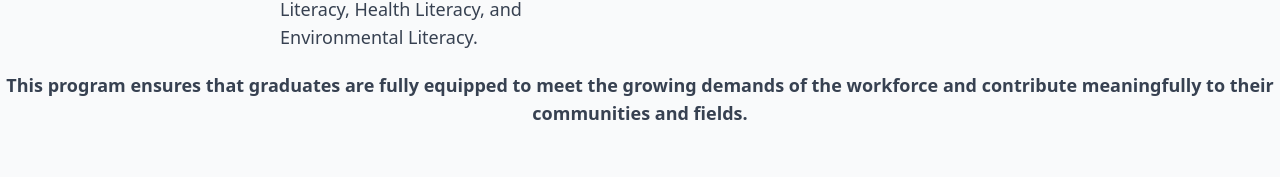
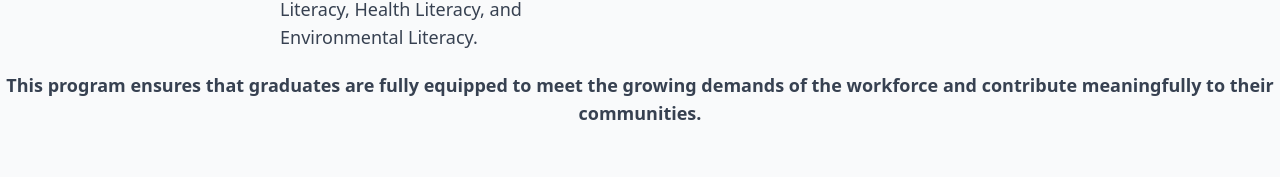
Before and after one commit to vonfrancis00/DTTED, a React (Create React App) app: page /dtled in a window 1280 px wide. Shown: the part 1811-1988 px from the top of the page. Built offline with nearby package versions, Linux system fonts and the light colour scheme.

Commit message:
last updateeee

```diff
--- a/src/pages/btled.jsx
+++ b/src/pages/btled.jsx
@@ -1,4 +1,4 @@
-import React, { useState } from "react";
+import React, { useState, useEffect } from "react";
 
 const LivelihoodEducation = () => {
     const [selectedGroup, setSelectedGroup] = useState(null);
@@ -40,6 +40,12 @@ const LivelihoodEducation = () => {
             "/HomeEconomic/HomeEconomic(4thyr2ndsem).png"
         ]
     };
+
+    // Scroll to top when the page loads
+    useEffect(() => {
+        window.scrollTo(0, 0);
+    }, []);  // Empty dependency array ensures it runs only once when the component is mounted.
+
     return (
         <div>
         <section className="container mx-auto py-10">
@@ -220,12 +226,13 @@ const LivelihoodEducation = () => {
         </div>
         <div className="mt-5 text-center">
             <p className="text-lg font-bold text-gray-700">
-                This program ensures that graduates are fully equipped to meet the growing demands of the workforce and contribute meaningfully to their communities and fields.
+                This program ensures that graduates are fully equipped to meet the growing demands of the workforce and contribute meaningfully to their communities.
             </p>
         </div>
     </section>
-            </div>
+</div>
+
     );
+};
 
-};
 export default LivelihoodEducation;
--- a/src/pages/btvted.jsx
+++ b/src/pages/btvted.jsx
@@ -1,4 +1,4 @@
-import React, { useState } from "react";
+import React, { useState, useEffect } from "react";
 
 const TeacherEducation = () => {
     const [selectedGroup, setSelectedGroup] = useState(null);
@@ -63,7 +63,9 @@ const TeacherEducation = () => {
             "/computersystem/computersystem(4thyr2ndsem).png"
         ]
     };
-
+    useEffect(() => {
+        window.scrollTo(0, 0);
+    }, []);
     return (
         <div>
 
```
